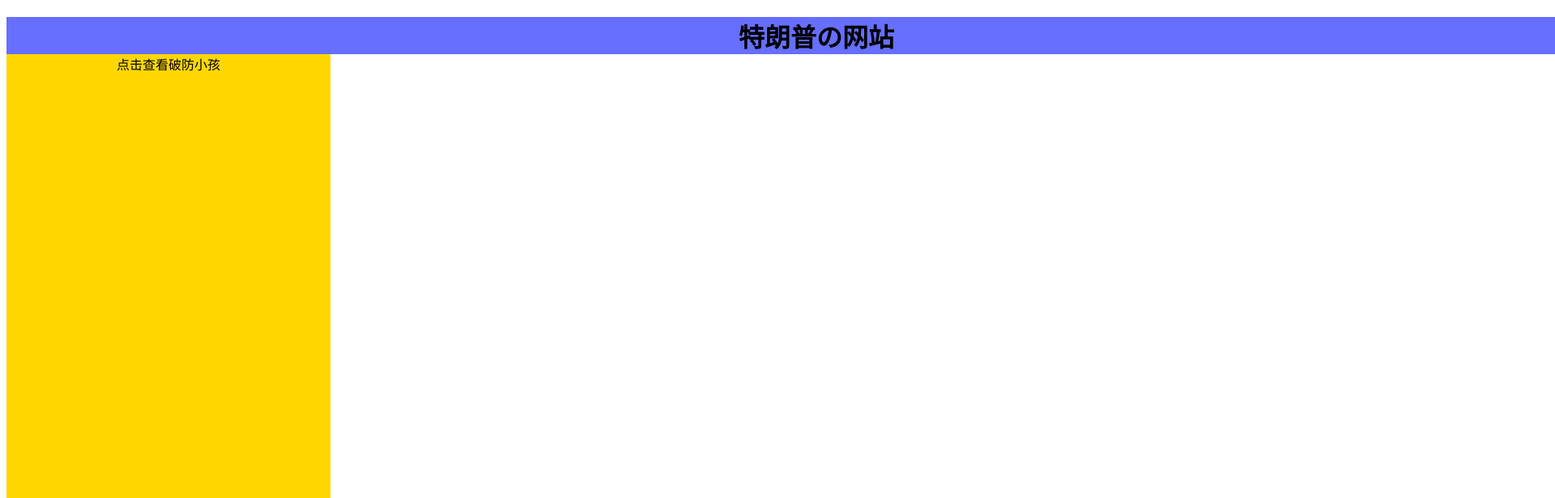
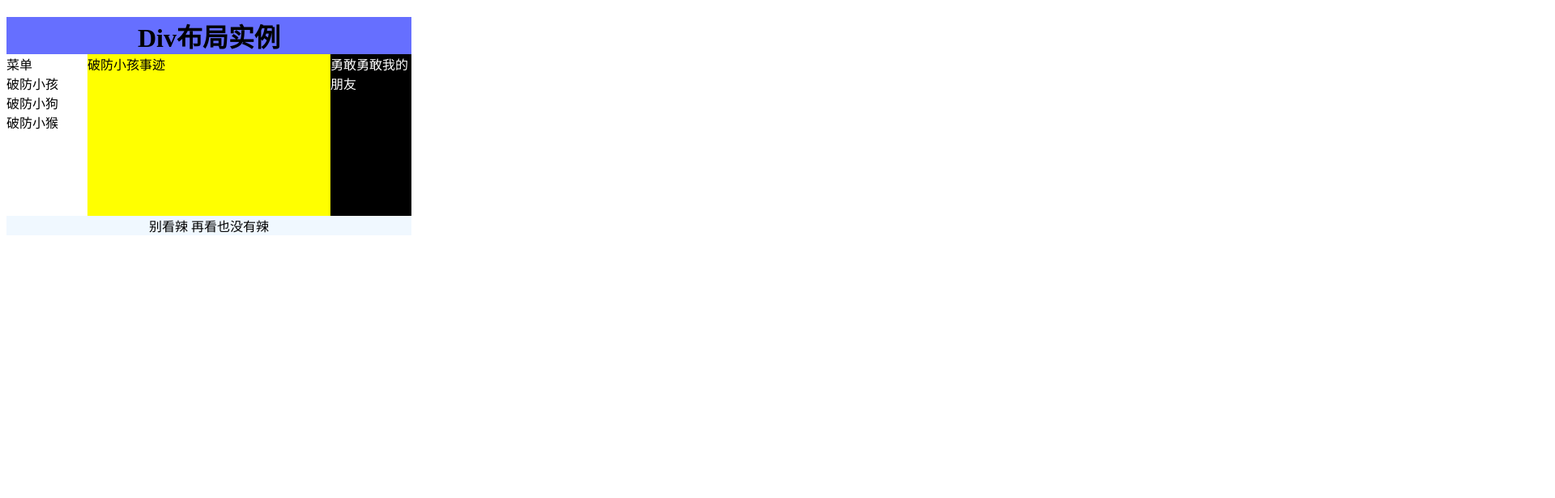
Before and after one commit to Trump114514/telangpu, a plain HTML site: page index.html in a window 1280 px wide. Shown: the top 616 px of the page at 81% size, 1920 px wide, since content can reach past the window. Drawn offline with Linux system fonts and the light colour scheme.

Commit message:
Update index.html

```diff
--- a/index.html
+++ b/index.html
@@ -2,26 +2,28 @@
 <html>
 <head>
 <meta charset="utf-8">
-<title>特朗普的网站</title>
+<title>Demo</title>
 </head>
 <body>
-
-<div id="container" style="width:2000px">
-
-<div id="header" style="background-color:#666FFF;">
-<h1 style="margin-bottom:0;text-align:center;">特朗普の网站</h1></div>
-
-
-<div class="banner" id="menu" style="background-color:#FFD700;height:600px;width:400px;float:left;text-align:center;>
-<a href="/破防" class="banner-link">点击查看破防小孩</a>
-</div>
-<div id="content" style="background-color:#EEEEEE;height:600px;width:2000px;float:left;">
-勇敢勇敢我的朋友</div>
-
-<div id="footer" style="background-color:#666FFF;clear:both;text-align:center;">
-没有辣 再看也没有辣</div>
-
-</div>
-
+	<div id="maxname" style="width:500px;">
+      <div id="hname" style="background-color:#666FFF;">
+        <h1 style="margin-bottom:0;text-align:center;">Div布局实例</h1>
+      </div>
+      <div id="menu" style="background-color:#FFFFFF;height:200px;width:100px;float:left;">
+          菜单<br/>
+          破防小孩<br/>
+          破防小狗<br/>
+          破防小猴
+      </div>
+      <div id="content" style="background-color:#FFFF00;height:200px;width:300px;float:left;">
+        破防小孩事迹
+      </div>
+      <div id="right" style="background-color:#000000;color:#FFFFFF;height:200px;width:100px;float:right;">
+          勇敢勇敢我的朋友
+      </div>
+      <div id="bool" style="background-color:#F0F8FF;clear:both;text-align:center;">
+        别看辣 再看也没有辣
+      </div>
+  </div>
 </body>
 </html>
```
